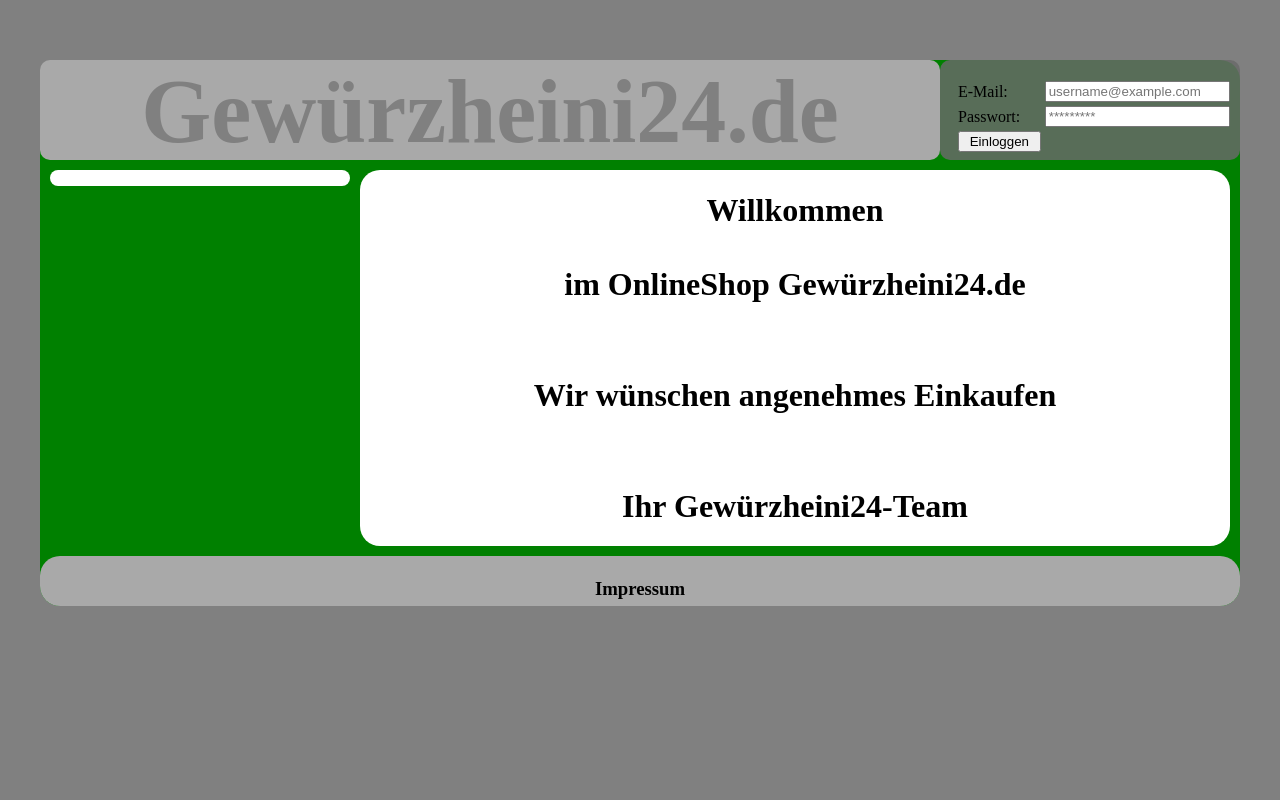
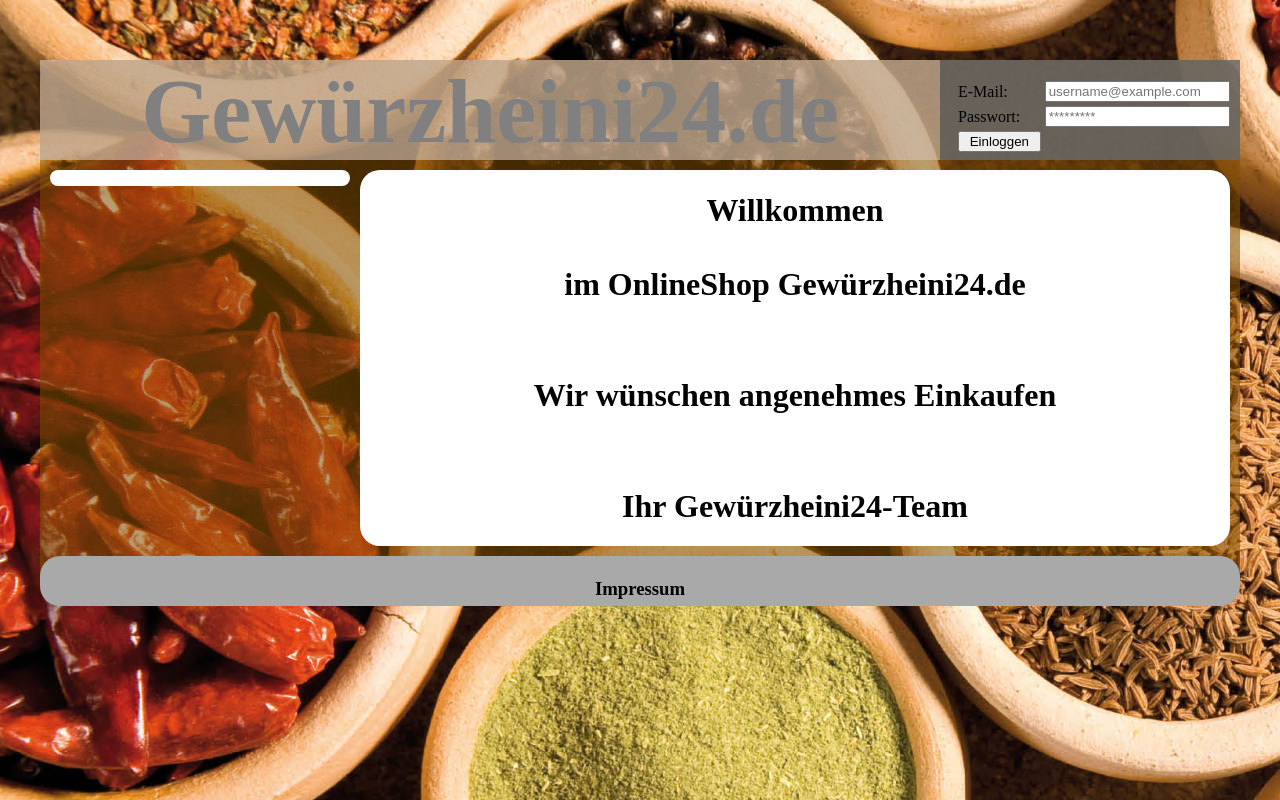
Before and after one commit to flinkesGemuese/test, a PHP site: page / in a window 1280 px wide. Run offline with PHP 8.4, Linux system fonts and the light colour scheme; data that the repository does not hold is empty.

Commit message:
tolles design

```diff
--- a/html/db_settings.php
+++ b/html/db_settings.php
@@ -2,7 +2,7 @@
 
 
 define("HOST", "localhost");     // The host you want to connect to.
-define("USER", "root");    // The database username.
+define("USER", "root2");    // The database username.
 define("PASSWORD", "");    // The database password.
 define("DATABASE", "webshop");    // The database name.
 
--- a/html/templates/css/layout.css
+++ b/html/templates/css/layout.css
@@ -1,5 +1,6 @@
 body{
 	background: gray;
+    background-image:url(imgres.jpg);
 }
 
 #overview{
@@ -7,7 +8,7 @@ body{
 
 	margin: 0 auto;
 
-	background: green;
+	background: rgba(128, 79, 0, 0.54);
 	border-radius: 20px;
 }
 
@@ -18,7 +19,6 @@ body{
 
     background-color: rgba(105, 105, 105, 0.84);
 
-	border-radius: 10px;
 
 }
 
@@ -26,9 +26,8 @@ body{
 	width: 900px;
 	height: 100px;
 
-	background: darkgray;
+	background: rgba(211, 193, 183, 0.63);
 
-	border-radius: 10px;
 
 }
 
```
Also changed, not shown: html/templates/css/imgres.jpg (added).
